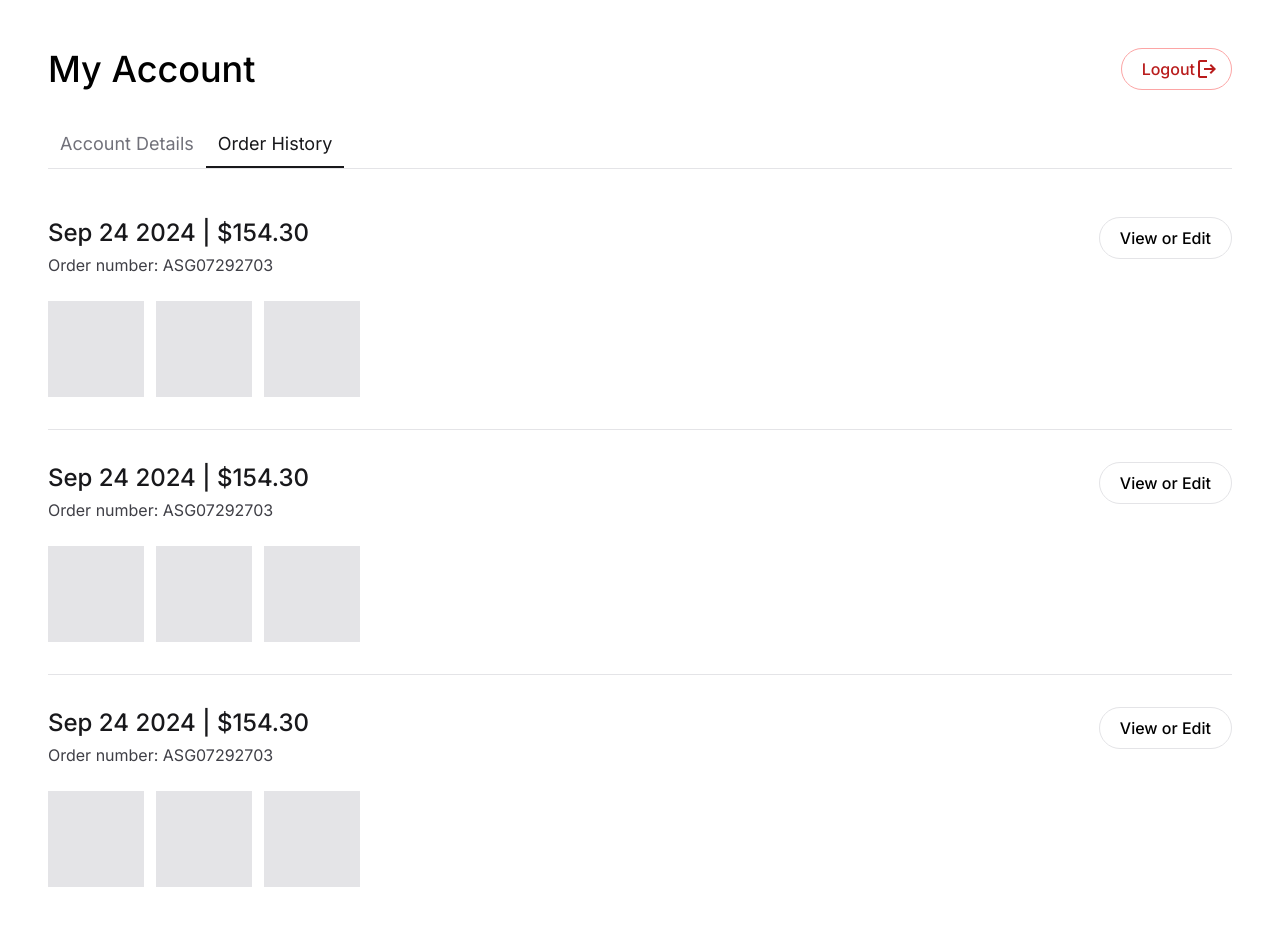
After one commit to yuen0040/IE4727-Project, a PHP site: page /orderHistory.html in a window 1280 px wide. The commit adds this page. Run offline with PHP 8.4, Linux system fonts and the light colour scheme.

Commit message:
Order History Page

```diff
--- a/src/account.html
+++ b/src/account.html
@@ -38,7 +38,7 @@
           class="border-b-0 border-zinc-900 px-3 py-2 text-zinc-500 hover:bg-zinc-50"
           role="tab"
           href="#"
-          >Account Details</a
+          >Order History</a
         >
       </div>
       <div class="flex flex-col gap-12">
--- /dev/null
+++ b/src/orderHistory.html
@@ -0,0 +1,110 @@
+<!doctype html>
+<html lang="en">
+  <head>
+    <meta charset="UTF-8" />
+    <meta name="viewport" content="width=device-width, initial-scale=1.0" />
+    <link rel="preconnect" href="https://fonts.googleapis.com" />
+    <link rel="preconnect" href="https://fonts.gstatic.com" crossorigin />
+    <link
+      href="https://fonts.googleapis.com/css2?family=Inter:ital,opsz,wght@0,14..32,100..900;1,14..32,100..900&display=swap"
+      rel="stylesheet"
+    />
+    <link
+      rel="stylesheet"
+      href="https://fonts.googleapis.com/css2?family=Material+Symbols+Outlined:opsz,wght,FILL,GRAD@24,400,0,0&icon_names=logout"
+    />
+    <link href="./output.css" rel="stylesheet" />
+    <title>Manage Order</title>
+  </head>
+  <body>
+    <main class="mx-auto w-full max-w-[1400px] p-4 md:p-12">
+      <div class="mb-8 flex flex-wrap items-center justify-between gap-8">
+        <h1 class="text-4xl font-medium">My Account</h1>
+        <button
+          class="flex items-center justify-center rounded-full border border-red-300 py-2 pl-5 pr-3 font-medium text-red-700 transition-colors hover:bg-red-50"
+        >
+          Logout
+          <span class="material-symbols-outlined"> logout </span>
+        </button>
+      </div>
+      <div class="mb-12 flex border-b border-zinc-200 text-lg" role="tablist">
+        <a
+          class="border-b-0 border-zinc-900 px-3 py-2 text-zinc-500 hover:bg-zinc-50 focus-visible:outline"
+          role="tab"
+          href="#"
+          >Account Details</a
+        >
+        <a
+          class="border-b-2 border-zinc-900 px-3 py-2 text-zinc-900 hover:bg-zinc-50"
+          role="tab"
+          href="#"
+          >Order History</a
+        >
+      </div>
+      <div class="flex flex-col gap-8">
+        <div class="flex flex-wrap items-start gap-8">
+          <div class="flex-grow">
+            <div class="mb-6">
+              <h6 class="mb-1 text-2xl font-medium text-zinc-900">
+                Sep 24 2024 | $154.30
+              </h6>
+              <p class="text-zinc-700">Order number: ASG07292703</p>
+            </div>
+            <div class="flex flex-wrap gap-3">
+              <div class="size-24 bg-zinc-200"></div>
+              <div class="size-24 bg-zinc-200"></div>
+              <div class="size-24 bg-zinc-200"></div>
+            </div>
+          </div>
+          <button
+            class="flex min-w-fit items-center justify-center rounded-full border border-zinc-200 px-5 py-2 font-medium transition-colors hover:bg-zinc-100"
+          >
+            View or Edit
+          </button>
+        </div>
+        <div class="h-px bg-zinc-200"></div>
+        <div class="flex flex-wrap items-start gap-8">
+          <div class="flex-grow">
+            <div class="mb-6">
+              <h6 class="mb-1 text-2xl font-medium text-zinc-900">
+                Sep 24 2024 | $154.30
+              </h6>
+              <p class="text-zinc-700">Order number: ASG07292703</p>
+            </div>
+            <div class="flex flex-wrap gap-3">
+              <div class="size-24 bg-zinc-200"></div>
+              <div class="size-24 bg-zinc-200"></div>
+              <div class="size-24 bg-zinc-200"></div>
+            </div>
+          </div>
+          <button
+            class="flex min-w-fit items-center justify-center rounded-full border border-zinc-200 px-5 py-2 font-medium transition-colors hover:bg-zinc-100"
+          >
+            View or Edit
+          </button>
+        </div>
+        <div class="h-px bg-zinc-200"></div>
+        <div class="flex flex-wrap items-start gap-8">
+          <div class="flex-grow">
+            <div class="mb-6">
+              <h6 class="mb-1 text-2xl font-medium text-zinc-900">
+                Sep 24 2024 | $154.30
+              </h6>
+              <p class="text-zinc-700">Order number: ASG07292703</p>
+            </div>
+            <div class="flex flex-wrap gap-3">
+              <div class="size-24 bg-zinc-200"></div>
+              <div class="size-24 bg-zinc-200"></div>
+              <div class="size-24 bg-zinc-200"></div>
+            </div>
+          </div>
+          <button
+            class="flex min-w-fit items-center justify-center rounded-full border border-zinc-200 px-5 py-2 font-medium transition-colors hover:bg-zinc-100"
+          >
+            View or Edit
+          </button>
+        </div>
+      </div>
+    </main>
+  </body>
+</html>
--- a/src/output.css
+++ b/src/output.css
@@ -732,6 +732,11 @@ video {
   height: 2rem;
 }
 
+.size-24 {
+  width: 6rem;
+  height: 6rem;
+}
+
 .h-16 {
   height: 4rem;
 }
@@ -831,6 +836,10 @@ video {
 
 .items-center {
   align-items: center;
+}
+
+.justify-start {
+  justify-content: flex-start;
 }
 
 .justify-center {
```
